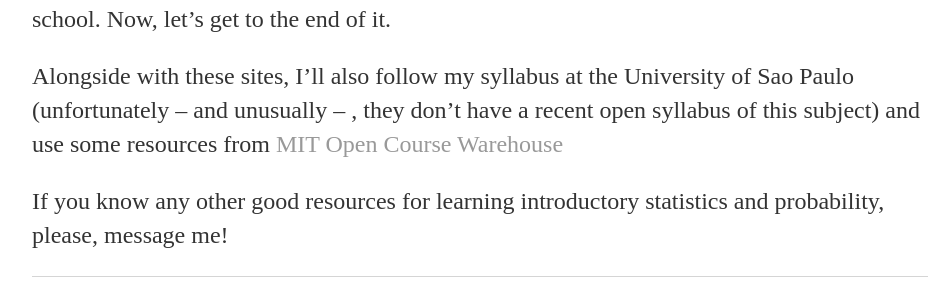
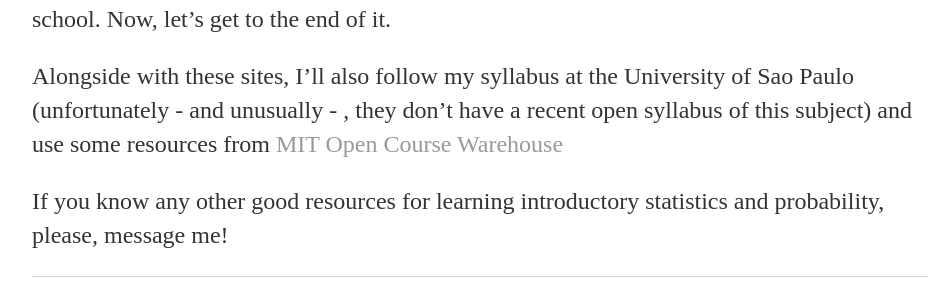
Before and after one commit to t6aguirre/old-blog, a Jekyll site: the page built from _posts/2019-08-23-intro-statistics.md, in a window 1280 px wide. Shown: the part 698-989 px from the top of the page, without its empty margins (160-1110 px from the left). Built offline with Jekyll 4.4.1, drawn with Linux system fonts in a browser that asks for light colours.

```diff
--- a/_posts/2019-08-23-intro-statistics.md
+++ b/_posts/2019-08-23-intro-statistics.md
@@ -15,6 +15,6 @@ Nothing like a good visualization to finally grasp a hard mathematical concept (
 [OpenIntro Statistics Open Textbooks](https://www.openintro.org/) -
 I'm an enthusiast of open textbooks. And this is a great one. I had studied the first hundred pages of it two years ago, in the middle of high school. Now, let's get to the end of it.
 
-Alongside with these sites, I’ll also follow my syllabus at the University of Sao Paulo (unfortunately --  and unusually -- , they don’t have a recent open syllabus of this subject) and use some resources from [MIT Open Course Warehouse](https://ocw.mit.edu/courses/mathematics/18-05-introduction-to-probability-and-statistics-spring-2014/index.htm)
+Alongside with these sites, I’ll also follow my syllabus at the University of Sao Paulo (unfortunately - and unusually - , they don’t have a recent open syllabus of this subject) and use some resources from [MIT Open Course Warehouse](https://ocw.mit.edu/courses/mathematics/18-05-introduction-to-probability-and-statistics-spring-2014/index.htm)
 
 If you know any other good resources for learning introductory statistics and probability, please, message me!
```
